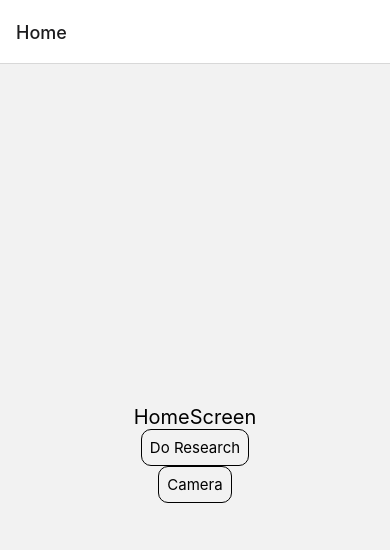
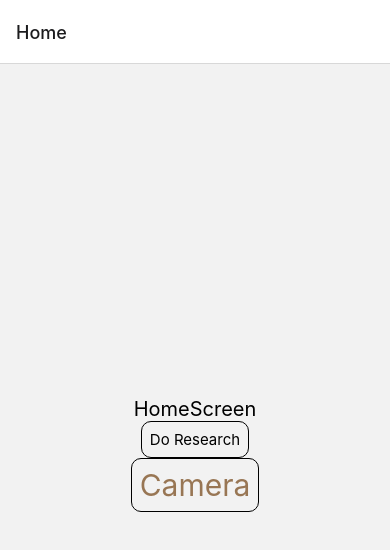
Before and after one commit to theoldtree/App, a React Native app: screen /Home in a window 390 px wide. Shown: the top 550 px of the page. Built offline with nearby package versions, Linux system fonts and the light colour scheme.

Commit message:
styling add

```diff
--- a/src/components/Styles/styles.js
+++ b/src/components/Styles/styles.js
@@ -12,3 +12,8 @@ export const DefaultButton = styled.TouchableOpacity`
     border-radius: 10px
     padding: 8px
 `
+
+export const ContentText = styled.Text`
+    font-size: ${props => props.size}px
+    color: ${props => props.color}
+`
--- a/src/screens/Camera/CameraScreen.js
+++ b/src/screens/Camera/CameraScreen.js
@@ -27,6 +27,7 @@ import React, { useState, useEffect } from 'react';
 import { StyleSheet, Text, View, TouchableOpacity } from 'react-native';
 import { Camera } from 'expo-camera';
 import styled from 'styled-components/native';
+import { CenterView, ContentText } from '../../components/Styles/styles';
 
 export default function CameraScreen() {
   const [hasPermission, setHasPermission] = useState(null);
@@ -48,6 +49,8 @@ export default function CameraScreen() {
   return (
     <View style={styles.container}>
       <Camera style={styles.camera} type={type}>
+      </Camera>
+      <BottomButtonContainer>
         <View style={styles.buttonContainer}>
           <TouchableOpacity
             style={styles.button}
@@ -58,10 +61,15 @@ export default function CameraScreen() {
                   : Camera.Constants.Type.back
               );
             }}>
-            <Text style={styles.text}> Flip </Text>
+            <ContentText
+                size = {20}
+                color = "blue"
+            >
+                Flip
+            </ContentText>
           </TouchableOpacity>
         </View>
-      </Camera>
+      </BottomButtonContainer>
     </View>
   );
 }
@@ -70,8 +78,11 @@ const styles = StyleSheet.create({
     container: {
       flex: 1,
     },
+    container2: {
+      flex: 0.1,
+    },
     camera: {
-      flex: 1,
+      flex: 0.9,
     },
     buttonContainer: {
       flex: 1,
@@ -89,3 +100,9 @@ const styles = StyleSheet.create({
       color: 'white',
     },
   });
+
+  const BottomButtonContainer = styled(CenterView)`
+    flex: 0.1;
+    flexDirection: 'row'
+    margin: 20px
+  `
--- a/src/screens/Home/Homescreen.js
+++ b/src/screens/Home/Homescreen.js
@@ -1,7 +1,7 @@
 import React from 'react';
 import { Text, View, Button } from 'react-native';
 import styled from 'styled-components/native';
-import { FlexCenterView, DefaultButton } from '../../components/Styles/styles';
+import { FlexCenterView, DefaultButton, ContentText } from '../../components/Styles/styles';
 
 export default function HomeScreen({ navigation }) {
 
@@ -29,7 +29,8 @@ export default function HomeScreen({ navigation }) {
                 onPress={CameraButtonHandler}
             >
                 <ContentText
-                    size={15}
+                    size={30}
+                    color="#987654"
                 >
                     Camera
                 </ContentText>
@@ -37,7 +38,3 @@ export default function HomeScreen({ navigation }) {
         </FlexCenterView>
     );
 }
-
-const ContentText = styled.Text`
-    font-size: ${props => props.size}px
-`
```
